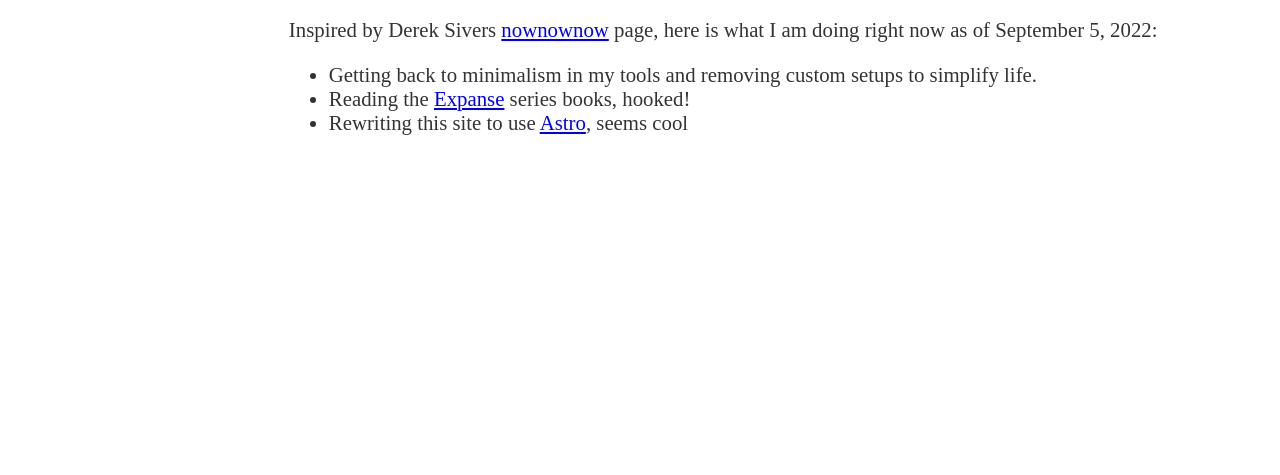
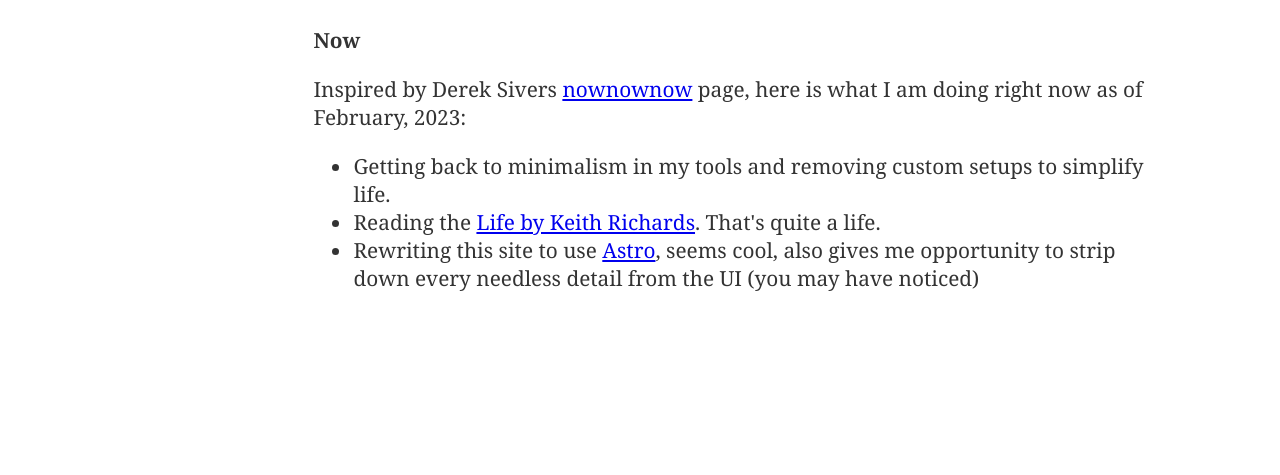
Before and after one commit to vaidotasp/personal-site, an Astro site: page / in a window 1280 px wide. Shown: the part 325-800 px from the top of the page. Built offline with nearby package versions, Linux system fonts and the light colour scheme; Astro itself is replaced by a stand-in of ours.

Commit message:
update now

```diff
--- a/src/components/Now.astro
+++ b/src/components/Now.astro
@@ -2,28 +2,23 @@
 	<h4>Now</h4>
 	<p>
 		Inspired by Derek Sivers<!-- -->
-		<a
-			target="_blank"
-			href="https://nownownow.com/about"
-			rel="noopener noreferrer">nownownow</a
-		> page, here is what I am doing right now as of <!-- -->September 5, 2022<!-- -->:
+		<a target="_blank" href="https://nownownow.com/about" rel="noopener noreferrer">nownownow</a>
+		page, here is what I am doing right now as of
+		<!-- -->February, 2023<!-- -->:
 	</p>
 	<ul class="list-disc ml-7 mt-1">
 		<li>Getting back to minimalism in my tools and removing custom setups to simplify life.</li>
 		<li>
 			Reading the
-			<a
-				href="https://en.wikipedia.org/wiki/The_Expanse_(novel_series)"
-				target="_blank">Expanse</a
-			>
-			series books, hooked!
+			<a href="https://en.wikipedia.org/wiki/Life_(Richards_book)" target="_blank"
+				>Life by Keith Richards</a
+			>. That's quite a life.
 		</li>
 		<li>
 			Rewriting this site to use
-			<a
-				href="https://en.wikipedia.org/wiki/The_Expanse_(novel_series)"
-				target="_blank">Astro</a
-			>, seems cool
+			<a href="https://en.wikipedia.org/wiki/The_Expanse_(novel_series)" target="_blank">Astro</a>,
+			seems cool, also gives me opportunity to strip down every needless detail from the UI (you may
+			have noticed)
 		</li>
 	</ul>
 </section>
--- a/src/layout/HomeLayout.astro
+++ b/src/layout/HomeLayout.astro
@@ -33,6 +33,7 @@
 		color: hsla(0, 0%, 0%, 0.8);
 		min-height: 100%;
 		font-size: 1.3rem;
+		font-family: Georgia, serif;
 	}
 </style>
 
```
Lines whose indentation alone changed are shown as unchanged.
